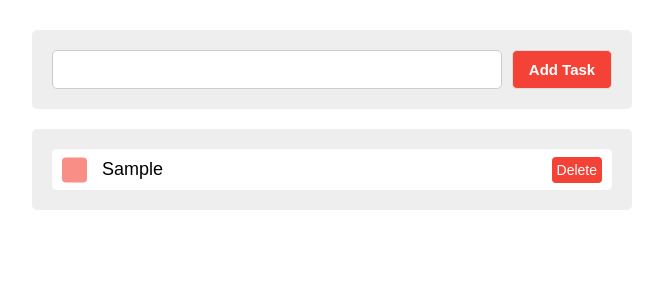
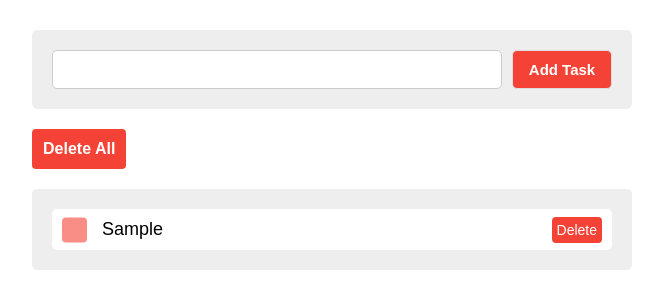
Before and after one commit to HamadaReda/ToDoList, a plain HTML site: page index.html in a window 1280 px wide. Both pictures are taken after typing "Sample" into the empty fields and a click on the input "Add Task". Shown: the whole page, without its empty margins (308-971 px from the left). Drawn offline with Linux system fonts and the light colour scheme.

Commit message:
Add Delete All Button And Other Features

```diff
--- a/css/main.css
+++ b/css/main.css
@@ -47,6 +47,32 @@
 .form .add {
   width: 100px;
 }
+
+.delete-all {
+  margin-top: 20px;
+  padding: 20px;
+  position: relative;
+  opacity: 0.5;
+}
+
+.delete-all.active {
+  opacity: 1;
+}
+
+.delete-all span {
+  position: absolute;
+  left: 0;
+  top: 50%;
+  transform: translateY(-50%);
+  background-color: #f44336;
+  color: white;
+  padding: 11px;
+  font-size: 16px;
+  font-weight: bold;
+  border-radius: 4px;
+  cursor: pointer;
+}
+
 
 .tasks {
   margin-top: 20px;
--- a/index.html
+++ b/index.html
@@ -14,6 +14,7 @@
         <input type="text" class="input">
         <input type="submit" class="add" value="Add Task">
       </div>
+      <div class="delete-all"><span class="delete-btn">Delete All</span></div>
       <div class="tasks">
     </div>
 
--- a/js/main.js
+++ b/js/main.js
@@ -1,6 +1,7 @@
 let input = document.querySelector(".input");
 let submit = document.querySelector(".add");
 let taskDiv = document.querySelector(".tasks");
+let deleteAllButton = document.querySelector(".delete-all");
 
 // localStorage.clear();
 // Empty Array To Store Tasks
@@ -9,13 +10,26 @@ let arrayOfTasks = [];
 // Trigger Get Data From Local Storage
 getDataFromLocalStorage();
 
-// Add Task
+// Add Task By Submit Button
 submit.onclick = function () {
+  addTask();
+};
+
+// Add Task By Enter Key
+input.addEventListener("keydown", function (event) {
+  if (event.key === "Enter" || event.keyCode === 13) {
+    addTask();
+  }
+});
+
+function addTask() {
   if (input.value !== "") {
     addTaskToArray(input.value); // Add Task To Array Of Tasks
     input.value = ""; // Empty Input Field
   }
-};
+  // Check Opacity Of Delete All Button
+  checkOpacityForDeleteAllButton();
+}
 
 // Click On Task Element
 document.addEventListener("click", (e) => {
@@ -25,12 +39,20 @@ document.addEventListener("click", (e) => {
     e.target.parentElement.remove();
     // Remove Task From Local Storage
     deleteTaskWith(e.target.parentElement.getAttribute("data-id"));
+    // Check Opacity Of Delete All Button
+    checkOpacityForDeleteAllButton();
   }
   // Toggle Completed For The Task
   if (e.target.className === "check") {
     toggleStatusTaskWith(e.target.parentElement.getAttribute("data-id"));
     // Toggle Done Class
     e.target.parentElement.classList.toggle("done");
+  }
+  if (e.target.className === "delete-btn") {
+    taskDiv.innerHTML = "";
+    arrayOfTasks = [];
+    localStorage.clear();
+    deleteAllButton.className = "delete-all";
   }
 });
 
@@ -86,7 +108,10 @@ function addElementsToPageFrom(arrayOfTasks) {
     // Add Task To Tasks Container
     taskDiv.appendChild(div);
   });
+  // Check if there are task in array
+
   addCheckmark();
+  // addDeleteButton();
 }
 
 function addTasksToLocalStorage(arrayOfTasks) {
@@ -100,6 +125,8 @@ function getDataFromLocalStorage() {
   }
   addElementsToPageFrom(arrayOfTasks);
   addCheckmark();
+  // Check Opacity Of Delete All Button
+  checkOpacityForDeleteAllButton();
 }
 
 function deleteTaskWith(taskId) {
@@ -107,6 +134,14 @@ function deleteTaskWith(taskId) {
     return task.id != taskId;
   });
   addTasksToLocalStorage(arrayOfTasks);
+}
+
+function checkOpacityForDeleteAllButton() {
+  if (arrayOfTasks.length > 0) {
+    deleteAllButton.className = "delete-all active";
+  } else {
+    deleteAllButton.className = "delete-all";
+  }
 }
 
 function addCheckmark() {
@@ -117,6 +152,7 @@ function addCheckmark() {
     }
   }
 }
+
 function toggleStatusTaskWith(taskId) {
   for (let i = 0; i < arrayOfTasks.length; i++) {
     if (arrayOfTasks[i].id == taskId) {
```
